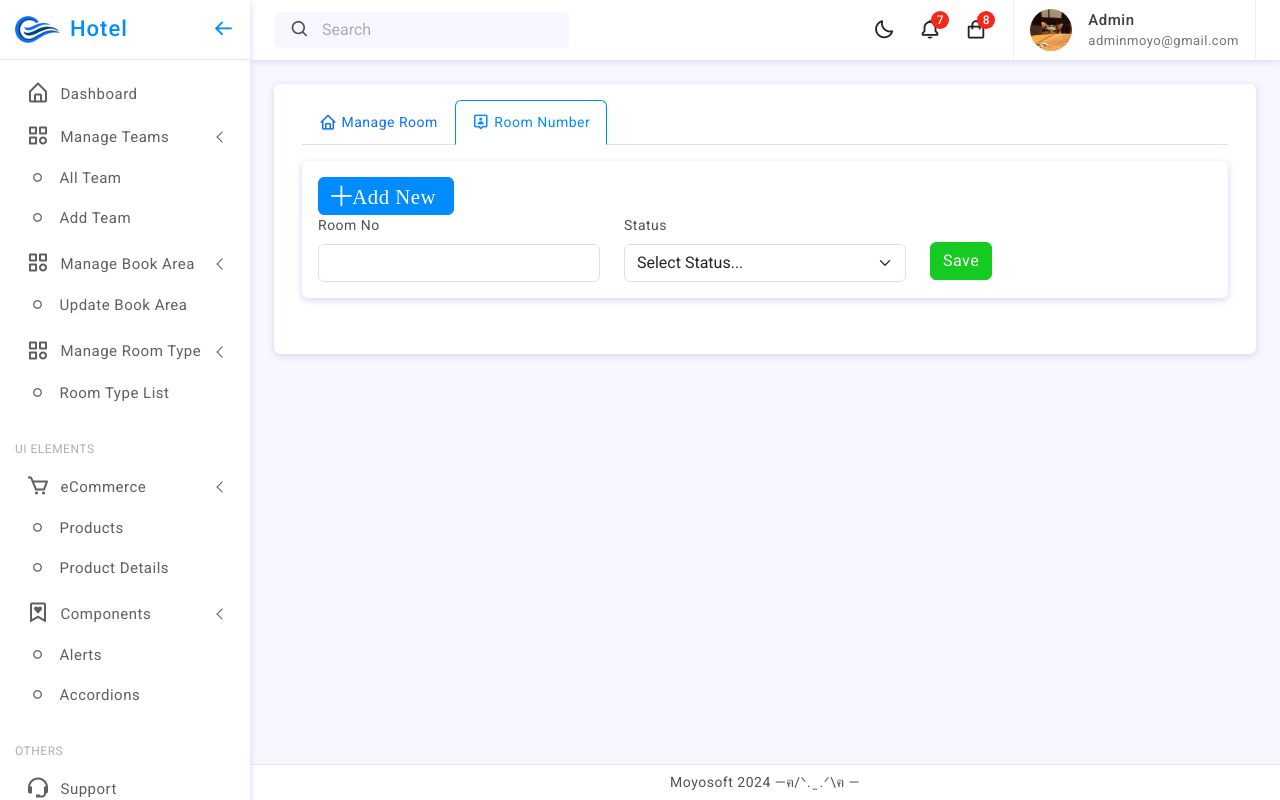
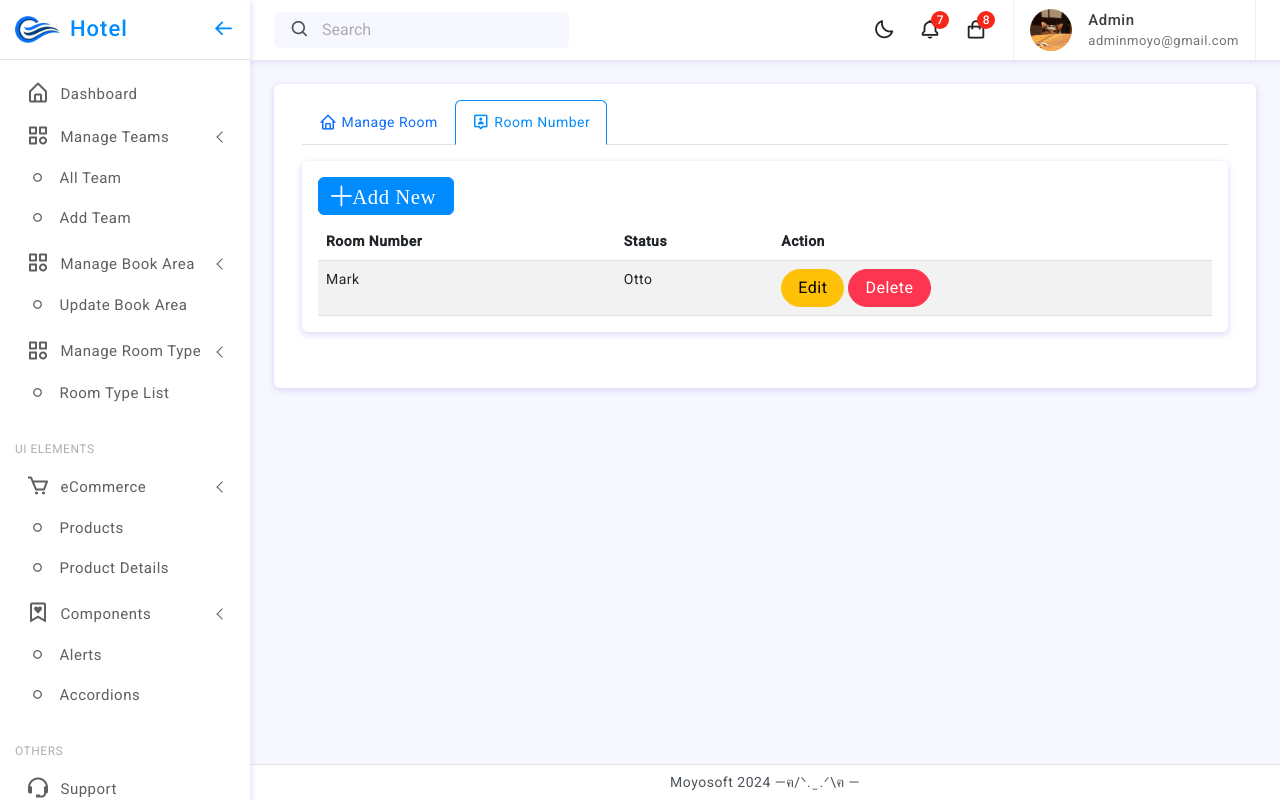
Before and after one commit to moyosxtouch/LaravelHotel, a Laravel app: page /edit/room/1 in a window 1280 px wide, after a click on "Room Number". Run offline with Laravel 9, Linux system fonts and the light colour scheme; a user stored in the database is signed in; data comes from the database, SQL or seed files in the repository; data that the repository does not hold is empty; some libraries are stand-ins or nearby versions.

Commit message:
room number fix

```diff
--- a/resources/views/backend/allroom/rooms/edit_rooms.blade.php
+++ b/resources/views/backend/allroom/rooms/edit_rooms.blade.php
@@ -256,7 +256,7 @@
             <div class="tab-pane fade" id="primaryprofile" role="tabpanel">
        <div class="card">
         <div class="card-body">
-            <a class="card-tittle btn btn-primary float-right">
+            <a class="card-title btn btn-primary float-right" onclick="addRoomNo()" id="addRoomNo" >
                 <i class="lni lni-plus">Add New</i>
             </a>
             <div class="roomnoHide" id="roomnoHide">
@@ -285,6 +285,29 @@
 </form>
 
             </div>
+
+        <table class="table mb-0 table-striped" id="roomview">
+            <thead>
+                <tr>
+                    <th scope="col">Room Number</th>
+                    <th scope="col">Status</th>
+                    <th scope="col">Action</th>
+                </tr>
+            </thead>
+            <tbody>
+                <tr>
+
+                    <td>Mark</td>
+                    <td>Otto</td>
+                    <td>
+    <a href=" " class="btn btn-warning px-3 radius-30"> Edit</a>
+    <a href=" " class="btn btn-danger px-3 radius-30" id="delete"> Delete</a>
+
+                    </td>
+                </tr>
+
+            </tbody>
+        </table>
         </div>
        </div>
             </div>
@@ -391,5 +414,16 @@
     });
  </script>
  <!--========== End of Basic Plan Facilities ==============-->
+  <!--========== Start Room Number Add ==============-->
+    <script>
+        $('#roomnoHide').hide();
+        $('#roomview').show();
+        function addRoomNo(){
+            $('#roomnoHide').show();
+            $('#roomview').hide();
+            $('#addRoomNo').hide();
+        }
+    </script>
+   <!--========== End Room Number Add ==============-->
 
 @endsection
```
Also changed, not shown: resources/views/backend/allroom/roomtype/view_roomtype.blade.php (+3 -9 lines), public/upload/roomimg/1790354928130401.jpg (added), public/upload/roomimg/multi_img/202402081805Premier-Deluxe-Twin-main-Photo1.jpg (added), public/upload/roomimg/multi_img/202402081805Premier-Deluxe-Twin-main-Photo2.jpg (added), public/upload/roomimg/multi_img/202402081805Premier-Deluxe-Twin-main-Photo3.jpg (added), 1 other file.
